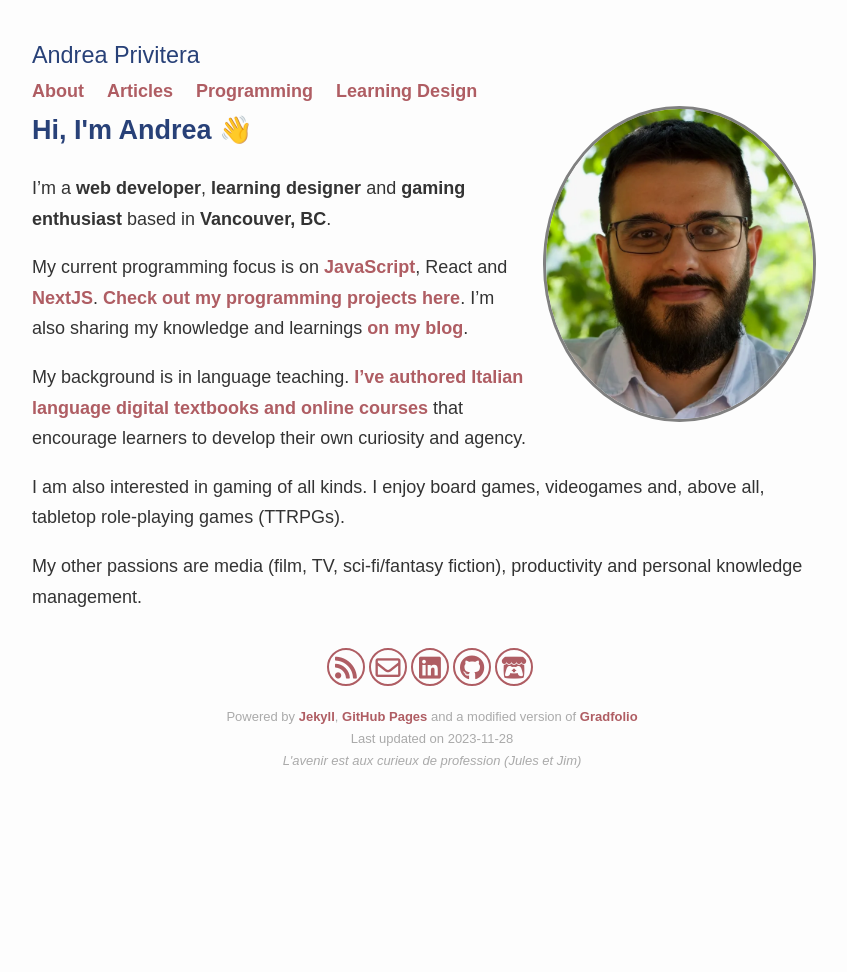
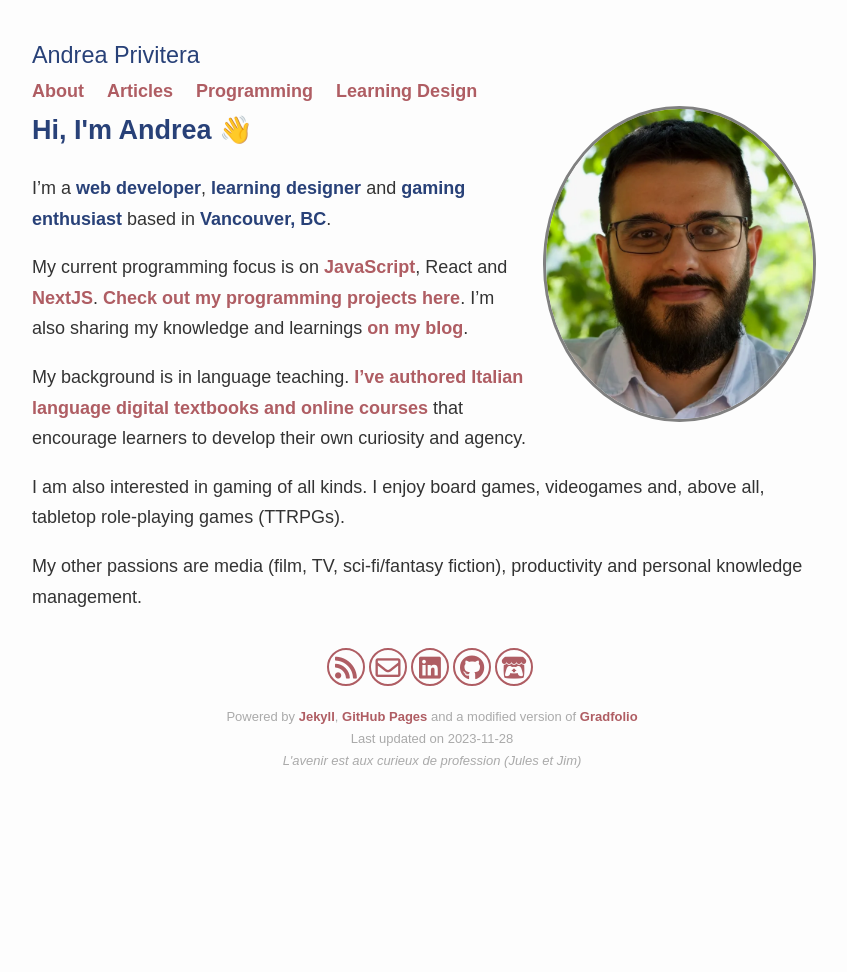
Before and after one commit to anprivitera/anprivitera.github.io, a Jekyll site: the page built from index.md, in a window 1280 px wide. Shown: the whole page, without its empty margins (208-1055 px from the left). Built offline with Jekyll 4.4.1, drawn with Linux system fonts in a browser that asks for light colours; nearby versions of some CDN libraries; emoji names are drawn with the system emoji font; comment, search, counter and statistics services are not loaded.

Commit message:
strong or bolded text is now with brand color

```diff
--- a/assets/css/_sass/style.scss
+++ b/assets/css/_sass/style.scss
@@ -43,6 +43,7 @@ a {
   color: $link-color;
   font-weight: bolder;
   text-decoration: none;
+
   @media (prefers-color-scheme: dark) {
     color: $link-color-dark;
   }
@@ -96,6 +97,17 @@ blockquote {
   serif;
   font-size: 0.9*$base-font-size;
   font-style: italic;
+}
+
+strong, b {
+  font-weight: bold;
+
+  color: $brand-color-light;
+
+  @media (prefers-color-scheme: dark) {
+    color: $brand-color-dark;
+
+  }
 }
 
   .blog-headline {
@@ -228,6 +240,7 @@ blockquote {
 
     &:hover {
       background: $link-color;
+
       @media (prefers-color-scheme: dark) {
         background: $link-color-dark;
       }
```
Lines whose indentation alone changed are shown as unchanged.
